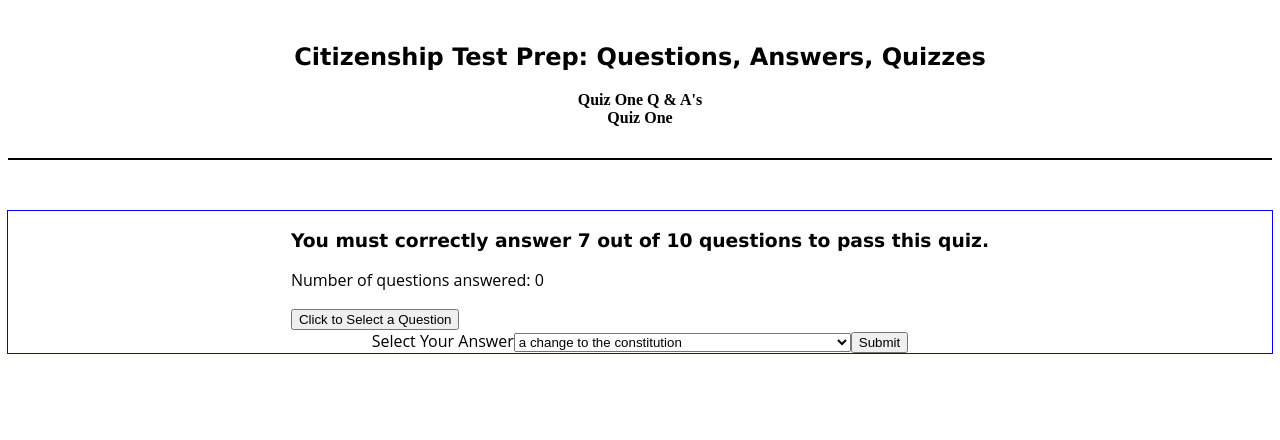
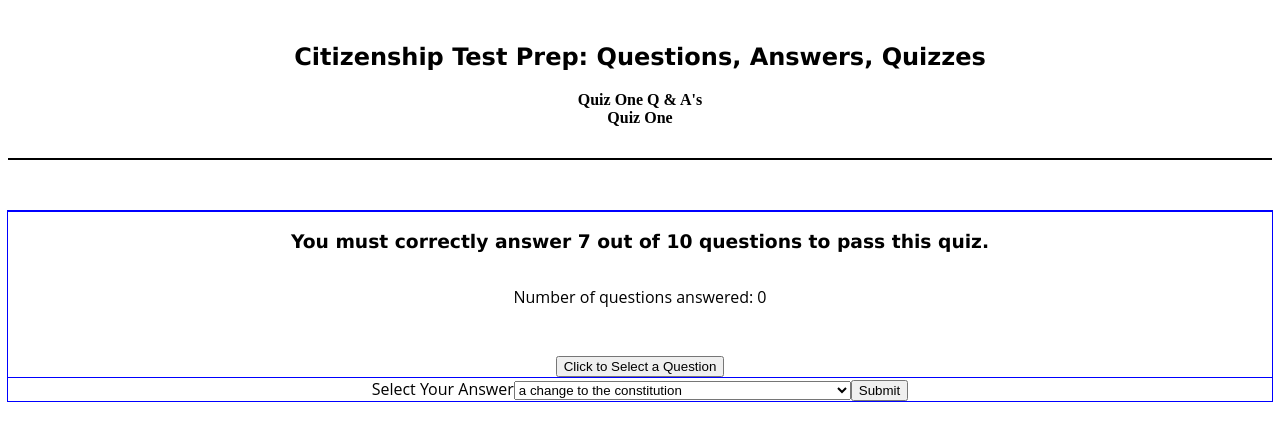
Before and after one commit to mmaustin/citizenship-questions-answers, a React (Create React App) app in the folder citizenship-frontend/: page /questions/quizone in a window 1280 px wide. Shown: the top 440 px of the page. Built offline with nearby package versions, Linux system fonts and the light colour scheme.

Commit message:
made the first quiz sub container a flex object

```diff
--- a/citizenship-frontend/src/index.css
+++ b/citizenship-frontend/src/index.css
@@ -124,7 +124,7 @@ nav {
 
 /*Quiz One CSS*/
 
-.quiz-container {
+.quiz-container, .sub-container-one {
     border: 1px solid blue;
     margin: 0;
     width: 100%;
```
